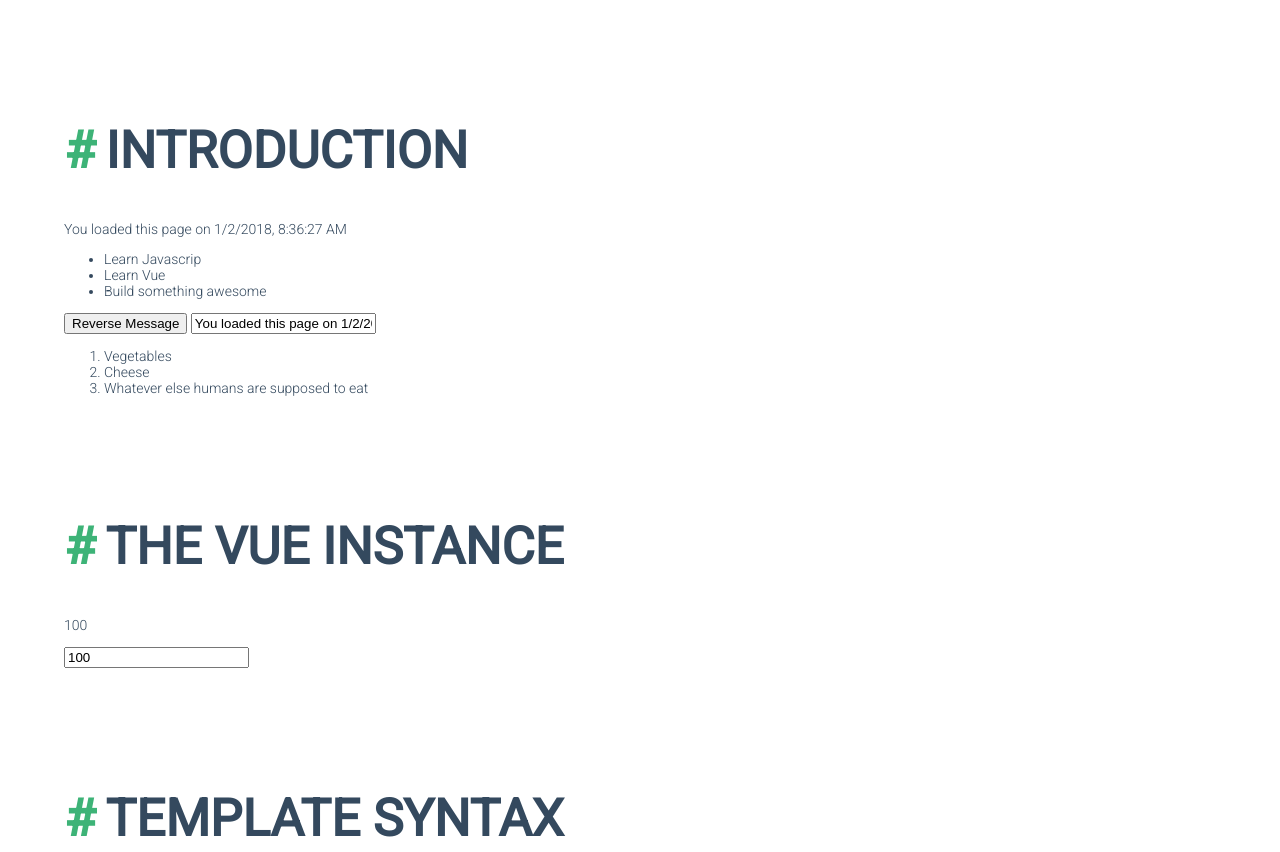
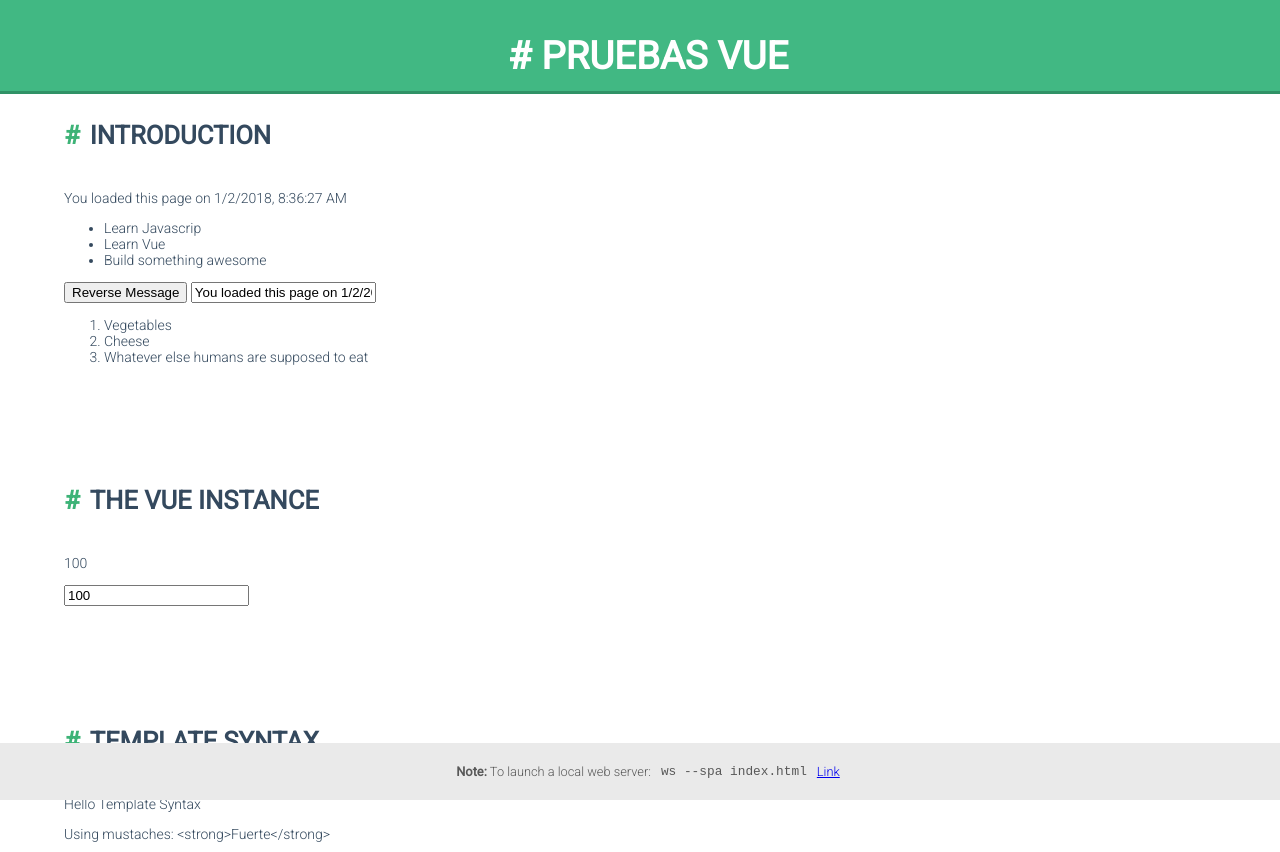
Before and after one commit to ZenekeZene/pruebas-VUE, a website: page index.html in a window 1280 px wide. Shown: the top 852 px of the page. Drawn offline with nearby package versions, Linux system fonts and the light colour scheme.

Commit message:
Topbar and footer with notes to launch local web server

```diff
--- a/index.html
+++ b/index.html
@@ -6,9 +6,16 @@
     <script src="https://cdn.jsdelivr.net/npm/vue"></script>
   </head>
   <body>
+    <div class="fixed-block fixed-block--top l-flex vue-look">
+      <h1>PRUEBAS VUE</h1>
+    </div>
 
-    <h1>INTRODUCTION</h1>
-    <div id="app">
+
+
+
+
+    <h2>INTRODUCTION</h2>
+    <section id="app">
       <span v-bind:title="message">
       {{ message }}
       </span>
@@ -27,26 +34,26 @@
           v-bind:key="item.id">
         </todo-item>
       </ol>
-    </div>
+    </section>
     <script src="test.js"></script>
 
 
 
 
 
-    <h1>THE VUE INSTANCE</h1>
-    <div id="app2">
+    <h2>THE VUE INSTANCE</h2>
+    <section id="app2">
       <p>{{ a }}</p>
       <input v-model="a">
-    </div>
+    </section>
     <script src="test2.js"></script>
 
 
 
 
 
-    <h1>TEMPLATE SYNTAX</h1>
-    <div id="app3">
+    <h2>TEMPLATE SYNTAX</h2>
+    <section id="app3">
       <p v-once>{{ message }}</p>
       <p>Using mustaches: {{ rawHTML }}</p>
       <p>Using v-html directive: <span v-html="rawHTML"></span></p>
@@ -62,15 +69,15 @@
       <a :href="url">Enlace 2</a>
       <!-- For v-on -->
       <button @click.prevent="doSomething">Click me</button>
-    </div>
+    </section>
     <script src="test3.js"></script>
 
 
 
 
 
-    <h1>COMPUTED PROPERTIES AND WATCHERS</h1>
-    <div id="app4">
+    <h2>COMPUTED PROPERTIES AND WATCHERS</h2>
+    <section id="app4">
       <!-- Computed properties -->
       <p>Original message: "{{ message }}"</p>
       <p>Computed reversed message: "{{ reversedMessage }}"</p>
@@ -90,15 +97,15 @@
       <script src="https://cdn.jsdelivr.net/npm/axios@0.12.0/dist/axios.min.js"></script>
       <script src="https://cdn.jsdelivr.net/npm/lodash@4.13.1/lodash.min.js"></script>
 
-    </div>
+    </section>
     <script src="test4.js"></script>
 
 
 
 
 
-    <h1>CLASS AND STYLE BINDINGS</h1>
-    <div id="app5">
+    <h2>CLASS AND STYLE BINDINGS</h2>
+    <section id="app5">
 
       <!-- BINDING HTML CLASSES -->
       <!-- Object Syntax -->
@@ -106,7 +113,7 @@
       <p class="static" v-bind:class="{ active: isActive, 'text-danger': hasError }">Hola</p>
       <p class="static" v-bind:class="classObject">Hola</p>
       <p class="static" v-bind:class="classObjectComputed">Hola</p>
-      <!-- Array Sintax -->
+      <!-- Array Syntax -->
       <p v-bind:class="[activeClass, errorClass]">Adios</p>
       <p v-bind:class="[isActive ? activeClass : '', errorClass]">Adios</p>
       <p v-bind:class="[{ active: isActive }, errorClass]">Adios</p>
@@ -120,7 +127,16 @@
       <p v-bind:style="styleObject">Pruebita 2</p>
       <!-- Array Syntax -->
       <p v-bind:style="[baseStyles, overridingStyles]">Probando</p>
+    </section>
+    <script src="test5.js"></script>
+
+
+
+
+    <div class="fixed-block fixed-block--bottom l-flex">
+      <p><strong>Note:</strong>&nbsp;To launch a local web server:</p>
+      <code>ws --spa index.html</code>
+      <a href="https://www.npmjs.com/package/local-web-server">Link</a>
     </div>
-    <script src="test5.js"></script>
   </body>
 </html>
--- a/styles.css
+++ b/styles.css
@@ -3,18 +3,28 @@ body {
   font-weight: 100;
   font-size: 14px;
   margin: 10vh 5vw;
+  padding-bottom: 100px;
   color: #34495e;
 }
 
 h1 {
-  font-size: 4vw;
+  font-size: 3vw;
+}
+
+h2 {
+  font-size: 2vw;
   margin: 15vh 0 5vh;
 }
 
-h1::before {
+h1::before,
+h2::before {
   content: '#';
   margin-right: 10px;
   color: #3db377;
+}
+
+code {
+  margin: 10px;
 }
 
 .active {
@@ -28,3 +38,43 @@ h1::before {
 .static {
   text-decoration: underline;
 }
+
+.fixed-block {
+  position: fixed;
+  left: 0;
+  width: 100%;
+  max-height: 75px;
+  padding: 8px;
+  font-size: .8rem;
+  color: #585858;
+  background-color: #eaeaea;
+}
+
+.fixed-block--top {
+  top: 0;
+}
+
+.fixed-block--top h1 {
+  height: 26px;
+}
+
+.fixed-block--bottom {
+  bottom: 0;
+}
+
+.l-flex {
+  display: flex;
+  justify-content: center;
+  align-items: center;
+}
+
+.vue-look {
+  color: white;
+  background-color: #41b883;
+  border-bottom: 3px solid #309266;
+}
+
+.vue-look h1::before,
+.vue-look h2::before {
+  color: white;
+}
```
